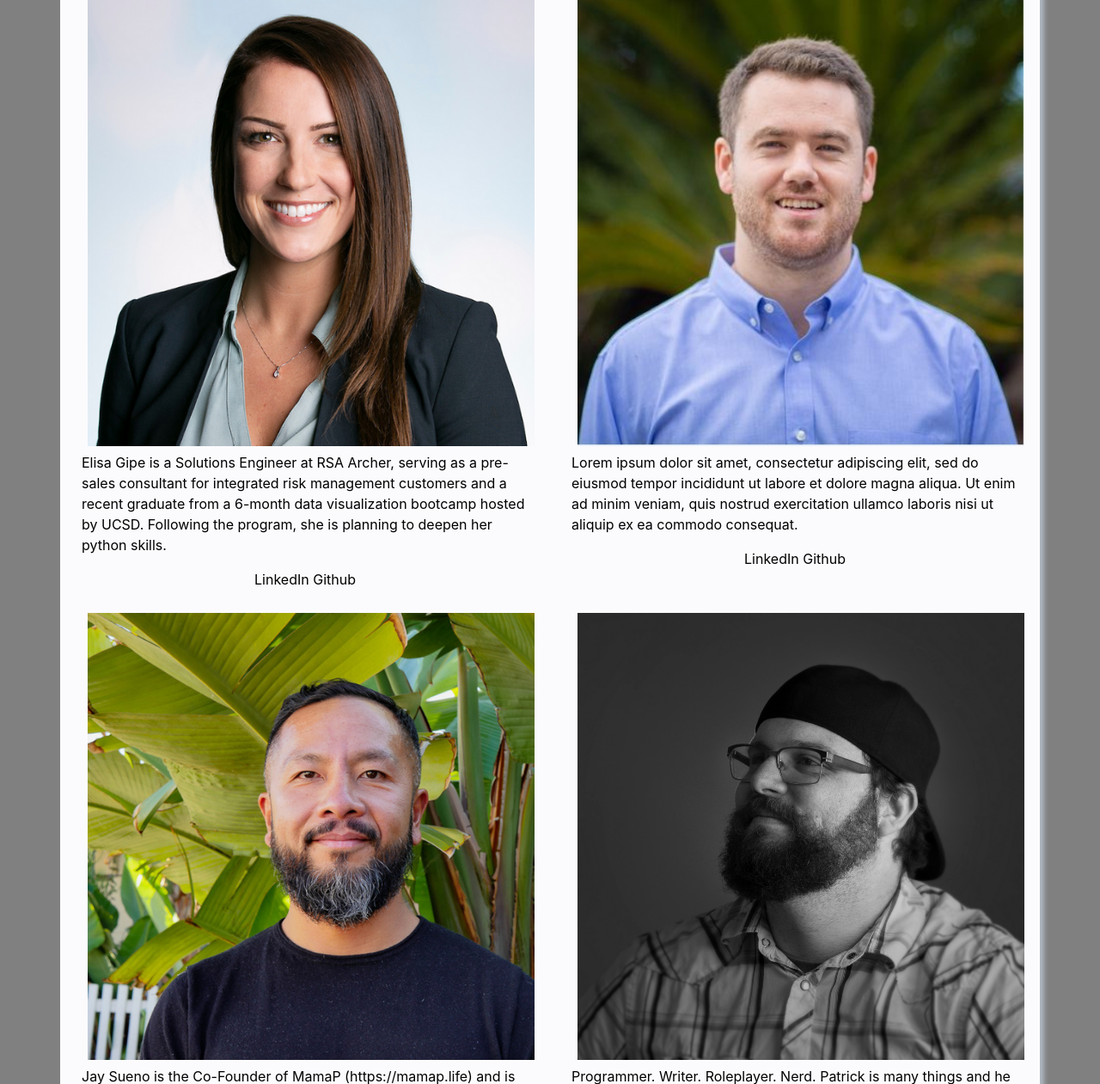
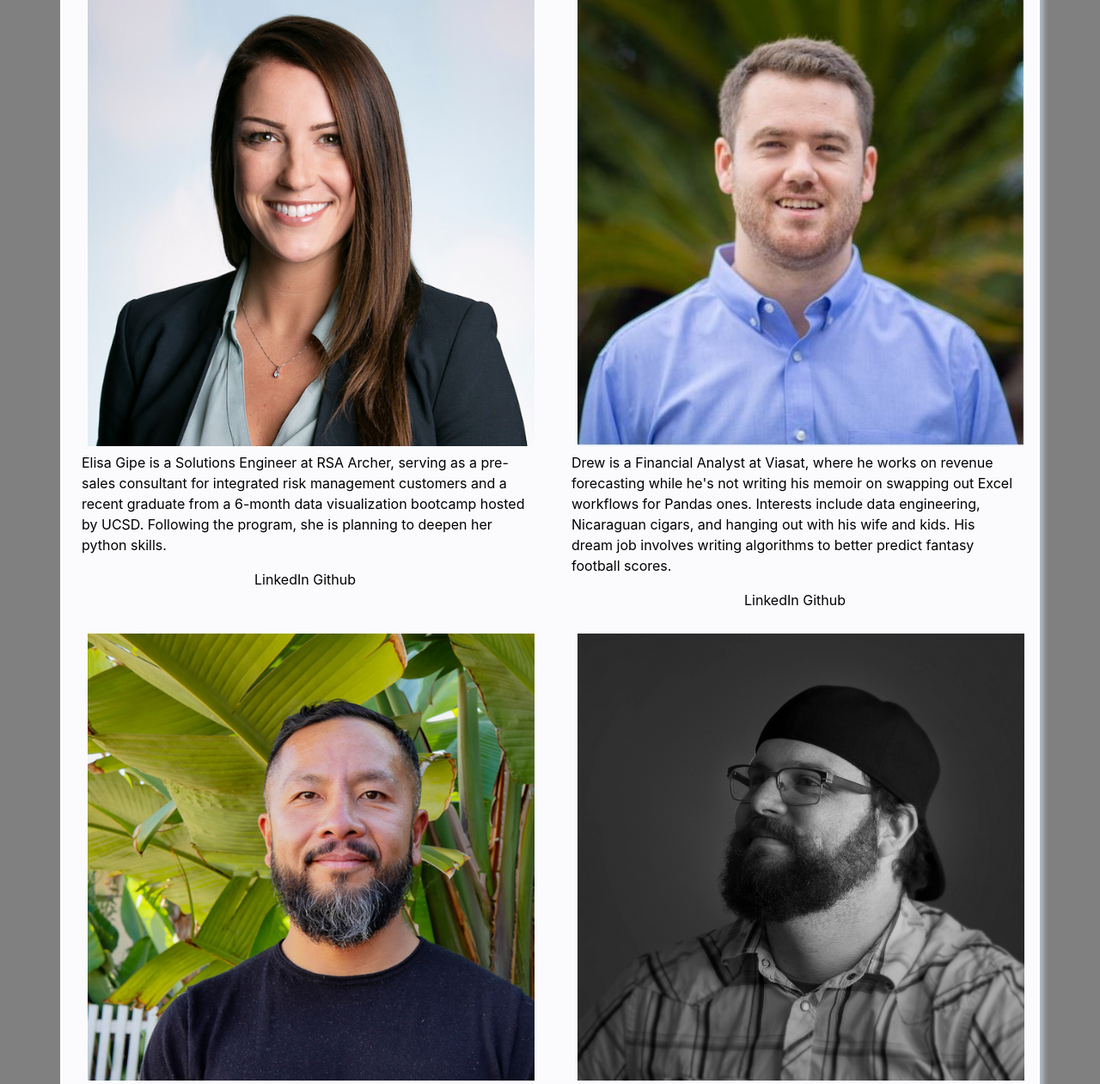
Before and after one commit to jaysueno/group_bestest_guys, a Flask app: page /about in a window 1280 px wide. Shown: the part 147-1408 px from the top of the page at 86% size. Run offline with Flask 2, Linux system fonts and the light colour scheme; some libraries are stand-ins or nearby versions.

Commit message:
added drew bio and links

```diff
--- a/templates/about.html
+++ b/templates/about.html
@@ -28,15 +28,16 @@
             <a href="../static/Images/4.png">
               <img src="../static/Images/4.png" alt="Drew Headshot">
               <div class="caption">
-                <p>Lorem ipsum dolor sit amet, consectetur adipiscing elit, sed do eiusmod
-                    tempor incididunt ut labore et dolore magna aliqua. Ut enim ad minim veniam,
-                    quis nostrud exercitation ullamco laboris nisi ut aliquip ex ea commodo consequat.
+                <p>Drew is a Financial Analyst at Viasat, where he works on revenue forecasting while he's
+                  not writing his memoir on swapping out Excel workflows for Pandas ones. Interests include
+                  data engineering, Nicaraguan cigars, and hanging out with his wife and kids. His dream job
+                  involves writing algorithms to better predict fantasy football scores.
                 </p>
               </div>
             </a>
             <div class="about-links">
-                <a href="#">LinkedIn</a>
-                <a href="#">Github</a>
+                <a href="https://www.linkedin.com/in/drewpgilmore/">LinkedIn</a>
+                <a href="https://github.com/drewpgilmore">Github</a>
             </div>
           </div>
         </div>
--- a/templates/base.html
+++ b/templates/base.html
@@ -67,10 +67,10 @@
                     </p>
                     <!-- Drew -->
                     <p>Drew
-                        <a href="#">
+                        <a href="https://github.com/drewpgilmore">
                             <img class="icon" src="../static/Images/github.svg">
                         </a>
-                        <a href="#">
+                        <a href="https://www.linkedin.com/in/drewpgilmore/">
                             <img class="icon" src="../static/Images/linkedin.svg">
                         </a>
                     </p>
```
